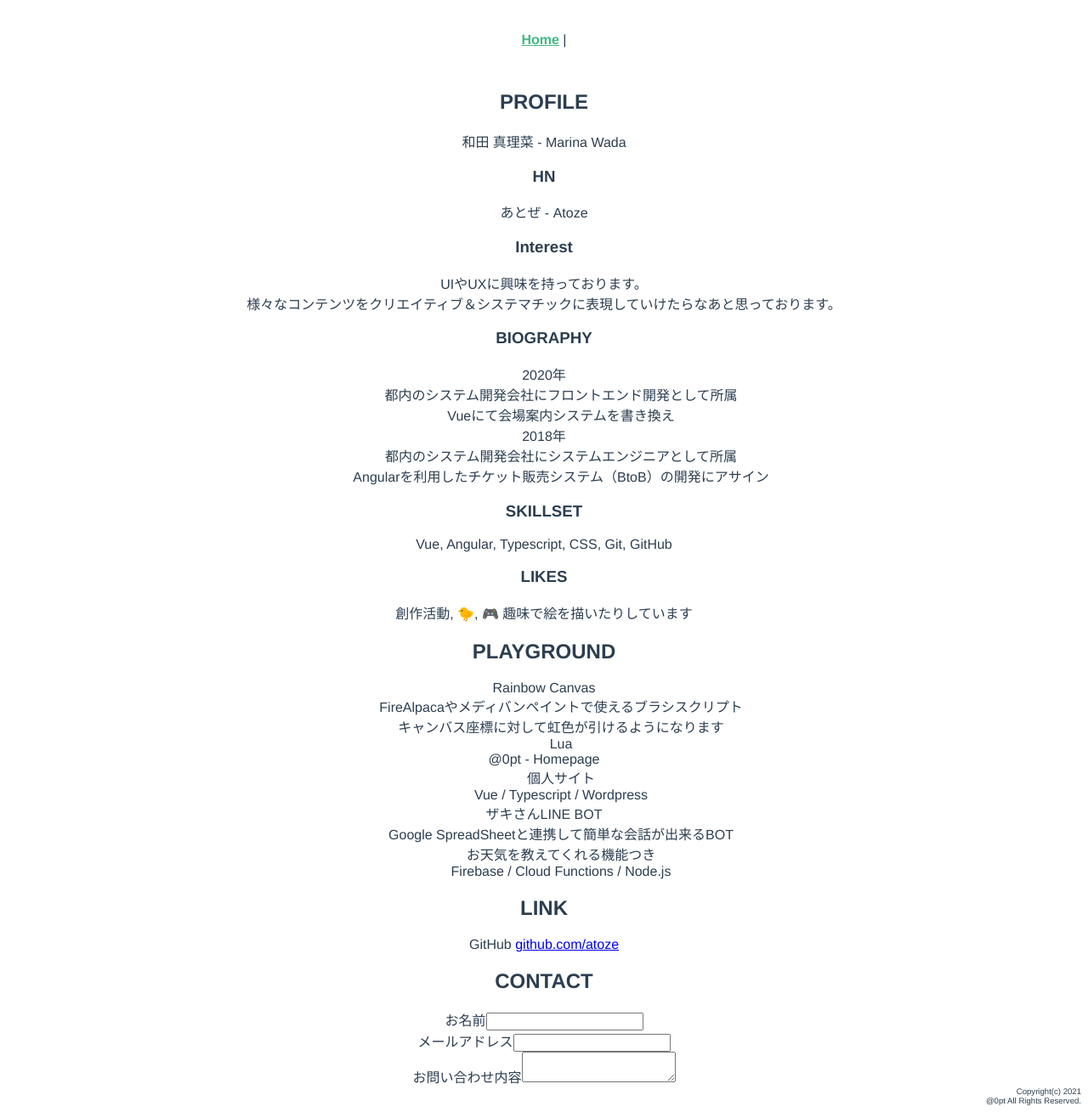
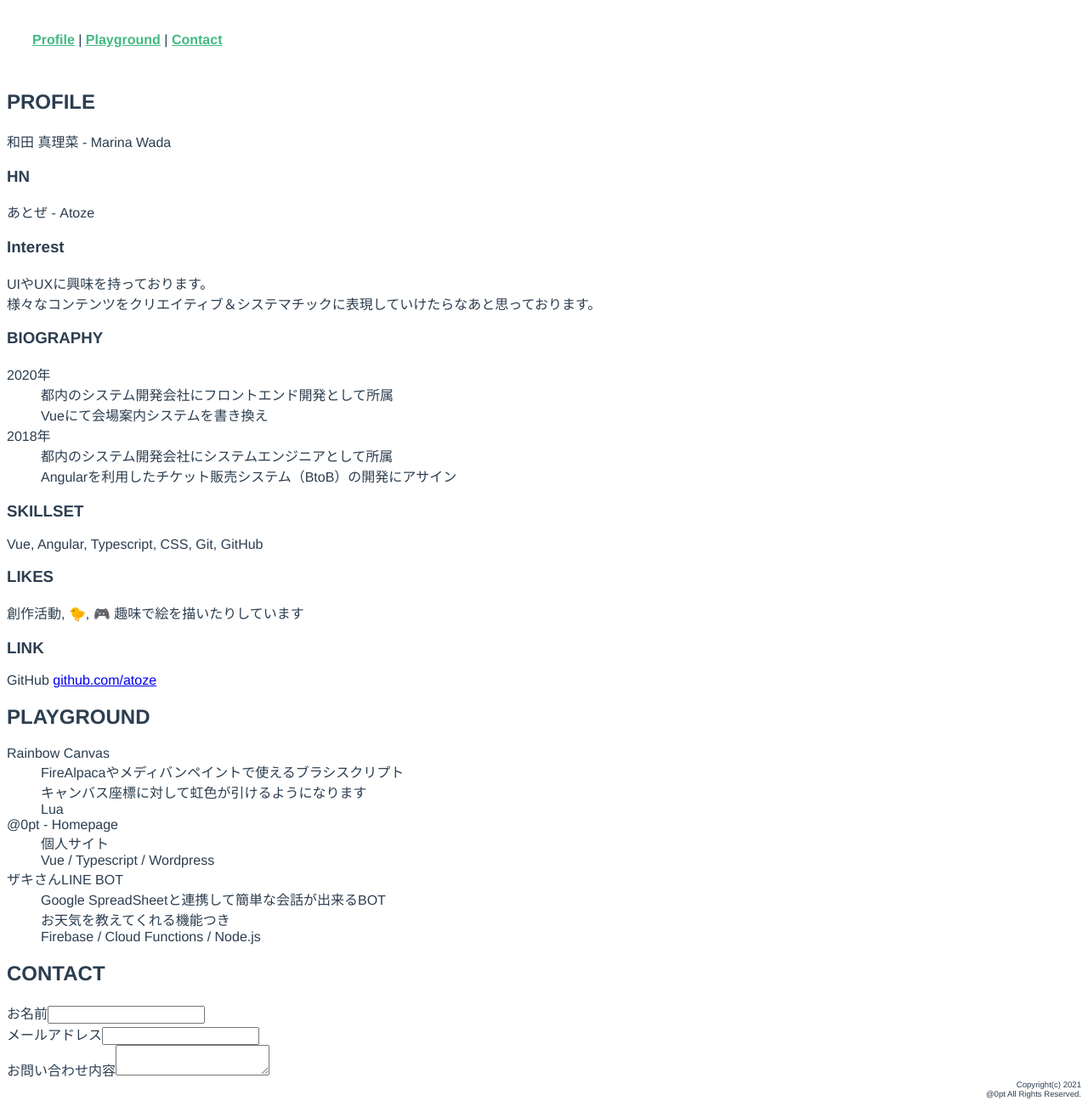
Before and after one commit to Atoze/portfolio, a Vue app: page / in a window 1280 px wide. Shown: the whole page at 85% size. Built offline with nearby package versions, Linux system fonts and the light colour scheme.

Commit message:
[add]added navigation and inside-page links

```diff
--- a/src/App.vue
+++ b/src/App.vue
@@ -1,17 +1,17 @@
 <template>
-  <div id="nav">
-    <router-link to="/">Home</router-link> |
-  </div>
+  <TheHeaderNavigation></TheHeaderNavigation>
   <router-view />
   <TheFooter></TheFooter>
 </template>
 <script lang="ts">
 import { defineComponent } from "vue";
+import TheHeaderNavigation from "@/components/TheHeaderNavigation.vue";
 import TheFooter from "@/components/TheFooter.vue";
 
 export default defineComponent({
   name: "Home",
   components: {
+    TheHeaderNavigation,
     TheFooter
   }
 });
@@ -22,7 +22,6 @@ export default defineComponent({
   font-family: Avenir, Helvetica, Arial, sans-serif;
   -webkit-font-smoothing: antialiased;
   -moz-osx-font-smoothing: grayscale;
-  text-align: center;
   color: #2c3e50;
 }
 
--- /dev/null
+++ b/src/components/TheHeaderNavigation.vue
@@ -0,0 +1,7 @@
+<template>
+  <nav id="nav">
+    <router-link to="#profile">Profile</router-link> |
+    <router-link to="#playground">Playground</router-link> |
+    <router-link to="#contact">Contact</router-link>
+  </nav>
+</template>
--- a/src/router/index.ts
+++ b/src/router/index.ts
@@ -11,7 +11,36 @@ const routes: Array<RouteRecordRaw> = [
 
 const router = createRouter({
   history: createWebHistory(process.env.BASE_URL),
-  routes
+  routes,
+  scrollBehavior: async (to, from, savedPosition) => {
+    const findEl = async (hash: string, x: number) => {
+      return document.querySelector(hash) ||
+        new Promise<void | Element>((resolve) => {
+          if (x > 50) {
+            return resolve();
+          }
+          setTimeout(() => {
+            resolve(findEl(hash, ++x || 1));
+          }, 100);
+        });
+    }
+
+    if (to.hash) {
+      const el = await findEl(to.hash, 0) as HTMLElement;
+      const top = el.offsetTop - 60;
+      if ('scrollBehavior' in document.documentElement.style) {
+        return window.scrollTo({ top, behavior: 'smooth' });
+      } else {
+        return window.scrollTo(0, top);
+      }
+    }
+
+    if (savedPosition) {
+      return savedPosition
+    } else {
+      return { top: 0 }
+    }
+  }
 })
 
 export default router
--- a/src/views/Home.vue
+++ b/src/views/Home.vue
@@ -1,6 +1,9 @@
 <template>
   <main>
-    <div class="profile">
+    <div
+      class="profile"
+      id="profile"
+    >
       <h2>PROFILE</h2>
       <div class="profile__content">
         <div class="profile__name profile__item">
@@ -37,9 +40,19 @@
           創作活動, 🐤, 🎮
           趣味で絵を描いたりしています
         </div>
+        <div class="profile__links profile__item">
+          <h3>LINK</h3>
+          <div class="link__item">
+            GitHub
+            <a href="https://github.com/atoze">github.com/atoze</a>
+          </div>
+        </div>
       </div>
     </div>
-    <div class="playground">
+    <div
+      class="playground"
+      id="playground"
+    >
       <h2>PLAYGROUND</h2>
       <div class="playground__content">
         <dl>
@@ -59,14 +72,10 @@
         </dl>
       </div>
     </div>
-    <div class="links">
-      <h2>LINK</h2>
-      <div class="link__content">
-        GitHub
-        <a href="https://github.com/atoze">github.com/atoze</a>
-      </div>
-    </div>
-    <div class="contact">
+    <div
+      class="contact"
+      id="contact"
+    >
       <h2>CONTACT</h2>
       <div class="contact__content">
         <form>
```
